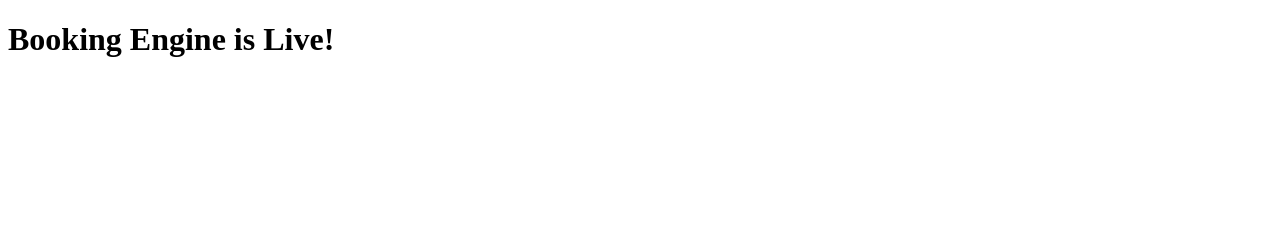
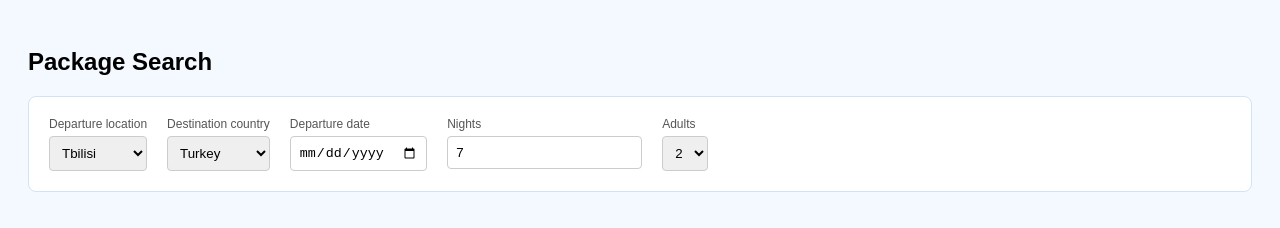
Before and after one commit to gtchelidze91-maker/bookingengine, a plain HTML site: page index.html in a window 1280 px wide. Drawn offline with Linux system fonts and the light colour scheme.

Commit message:
ndex.html

```diff
--- a/index.html
+++ b/index.html
@@ -1,6 +1,46 @@
 <!DOCTYPE html>
-<html>
+<html lang="en">
+<head>
+    <meta charset="UTF-8">
+    <title>Travel Agency Booking Engine</title>
+    <style>
+        body { font-family: sans-serif; background-color: #f4f9ff; padding: 20px; }
+        .search-container { background: white; padding: 20px; border-radius: 8px; border: 1px solid #d1e3f8; display: flex; gap: 20px; flex-wrap: wrap; }
+        .input-group { display: flex; flex-direction: column; gap: 5px; }
+        label { font-size: 12px; color: #555; }
+        select, input { padding: 8px; border: 1px solid #ccc; border-radius: 4px; }
+    </style>
+</head>
 <body>
-  <h1>Booking Engine is Live!</h1>
+
+    <h2>Package Search</h2>
+
+    <div class="search-container">
+        <div class="input-group">
+            <label>Departure location</label>
+            <select id="departure"><option>Tbilisi</option></select>
+        </div>
+
+        <div class="input-group">
+            <label>Destination country</label>
+            <select id="destination"><option>Turkey</option></select>
+        </div>
+
+        <div class="input-group">
+            <label>Departure date</label>
+            <input type="date" id="travelDate">
+        </div>
+
+        <div class="input-group">
+            <label>Nights</label>
+            <input type="number" id="nights" value="7" min="1">
+        </div>
+
+        <div class="input-group">
+            <label>Adults</label>
+            <select id="adults"><option>1</option><option selected>2</option></select>
+        </div>
+    </div>
+
 </body>
 </html>
```
